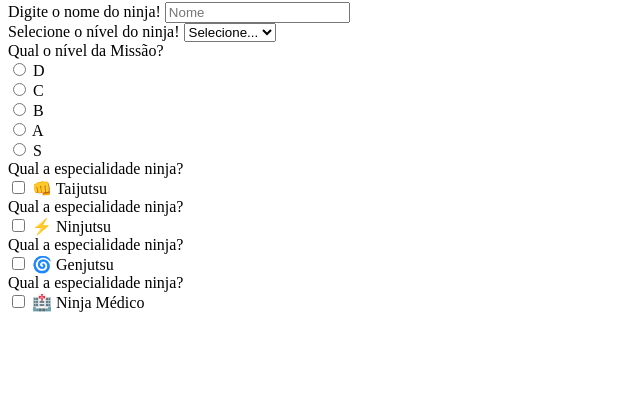
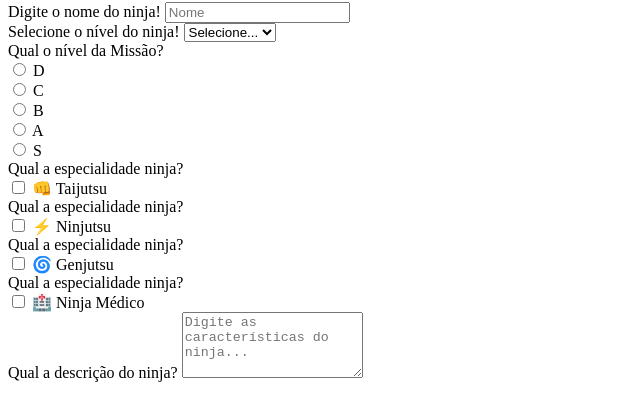
Before and after one commit to gustavovictor46/progresso-html, a plain HTML site: page pages/forms.html in a window 1280 px wide. Shown: the part 78-498 px from the top of the page, without its empty margins (0-640 px from the left). Drawn offline with Linux system fonts and the light colour scheme; files that its build step writes are made by us from their sources.

Commit message:
finaliza parte 5 da missão

```diff
--- a/pages/forms.html
+++ b/pages/forms.html
@@ -97,6 +97,17 @@
                     </label>
                 </div>
            </div>
+
+           <div class="descricao">
+            <label for="descricao">Qual a descrição do ninja?</label>
+
+            <textarea
+               name="descricao"
+               id="descricao"
+               placeholder="Digite as características do ninja..."
+               rows="4"
+               ></textarea>
+           </div>
         </form>
     </section>
    </body>
```
Lines whose indentation alone changed are shown as unchanged.
